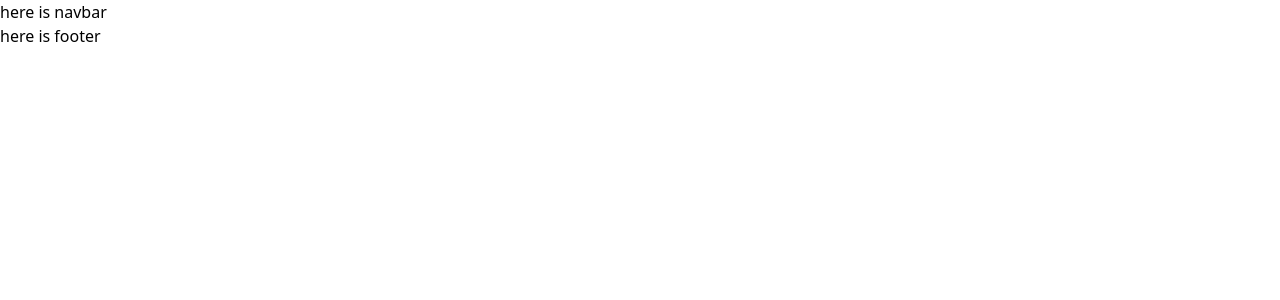
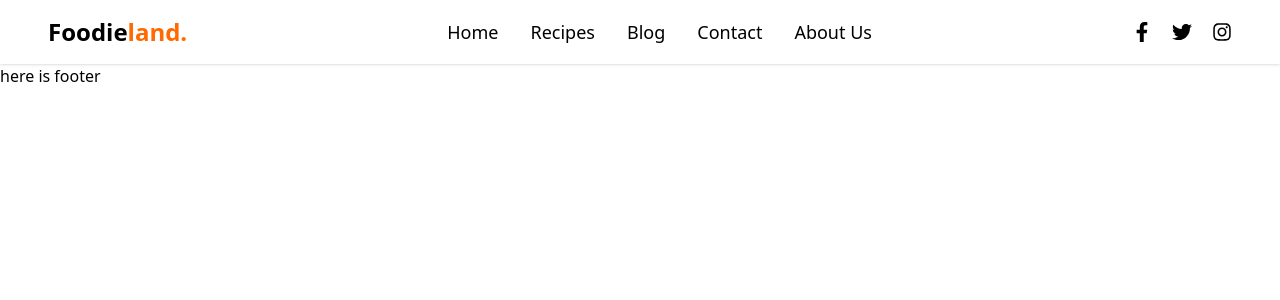
Before and after one commit to sabbir-hossen66/spaceZee-Task, a React (Vite) app: page / in a window 1280 px wide. Shown: the top 300 px of the page. Built offline with nearby package versions, Linux system fonts and the light colour scheme.

Commit message:
responsive navbar create

```diff
--- a/src/sharePage/Navbar.jsx
+++ b/src/sharePage/Navbar.jsx
@@ -1,9 +1,64 @@
-import React from 'react';
+import { useState } from "react";
+import { Link } from "react-router-dom";
+import { FaFacebookF, FaTwitter, FaInstagram } from "react-icons/fa";
+import { HiMenu, HiX } from "react-icons/hi";
 
 export const Navbar = () => {
+  const [isOpen, setIsOpen] = useState(false);
+
+  const menuItems = [
+    { name: "Home", path: "/" },
+    { name: "Recipes", path: "/recipes" },
+    { name: "Blog", path: "/blog" },
+    { name: "Contact", path: "/contact" },
+    { name: "About Us", path: "/about-us" }
+  ];
+
   return (
-    <div>
-      <h2>here is navbar</h2>
-    </div>
+    <nav className="w-full bg-white shadow-sm">
+      <div className="container mx-auto flex justify-between items-center py-4 px-6 lg:px-12">
+        {/* Logo */}
+        <h1 className="text-2xl font-bold">
+          <Link to="/">Foodie<span className="text-orange-500">land.</span></Link>
+        </h1>
+
+        {/* Desktop Menu */}
+        <ul className="hidden md:flex space-x-8 text-lg font-medium">
+          {menuItems.map(({ name, path }) => (
+            <li key={name} className="cursor-pointer transition duration-300 ease-in-out hover:text-orange-500">
+              <Link to={path}>{name}</Link>
+            </li>
+          ))}
+        </ul>
+
+        {/* Social Icons */}
+        <div className="hidden md:flex space-x-5 text-xl">
+          {[FaFacebookF, FaTwitter, FaInstagram].map((Icon, index) => (
+            <Icon key={index} className="cursor-pointer hover:text-orange-500" />
+          ))}
+        </div>
+
+        {/* Mobile Menu Button */}
+        <button onClick={() => setIsOpen(!isOpen)} className="md:hidden text-2xl">
+          {isOpen ? <HiX /> : <HiMenu />}
+        </button>
+      </div>
+
+      {/* Mobile Menu */}
+      {isOpen && (
+        <ul className="md:hidden bg-white shadow-md text-center space-y-4 py-6">
+          {menuItems.map(({ name, path }) => (
+            <li key={name} className="text-lg font-medium hover:text-orange-500 cursor-pointer">
+              <Link to={path} onClick={() => setIsOpen(false)}>{name}</Link>
+            </li>
+          ))}
+          <div className="flex justify-center space-x-5 text-xl pt-4">
+            {[FaFacebookF, FaTwitter, FaInstagram].map((Icon, index) => (
+              <Icon key={index} className="cursor-pointer hover:text-orange-500" />
+            ))}
+          </div>
+        </ul>
+      )}
+    </nav>
   );
 };
```
